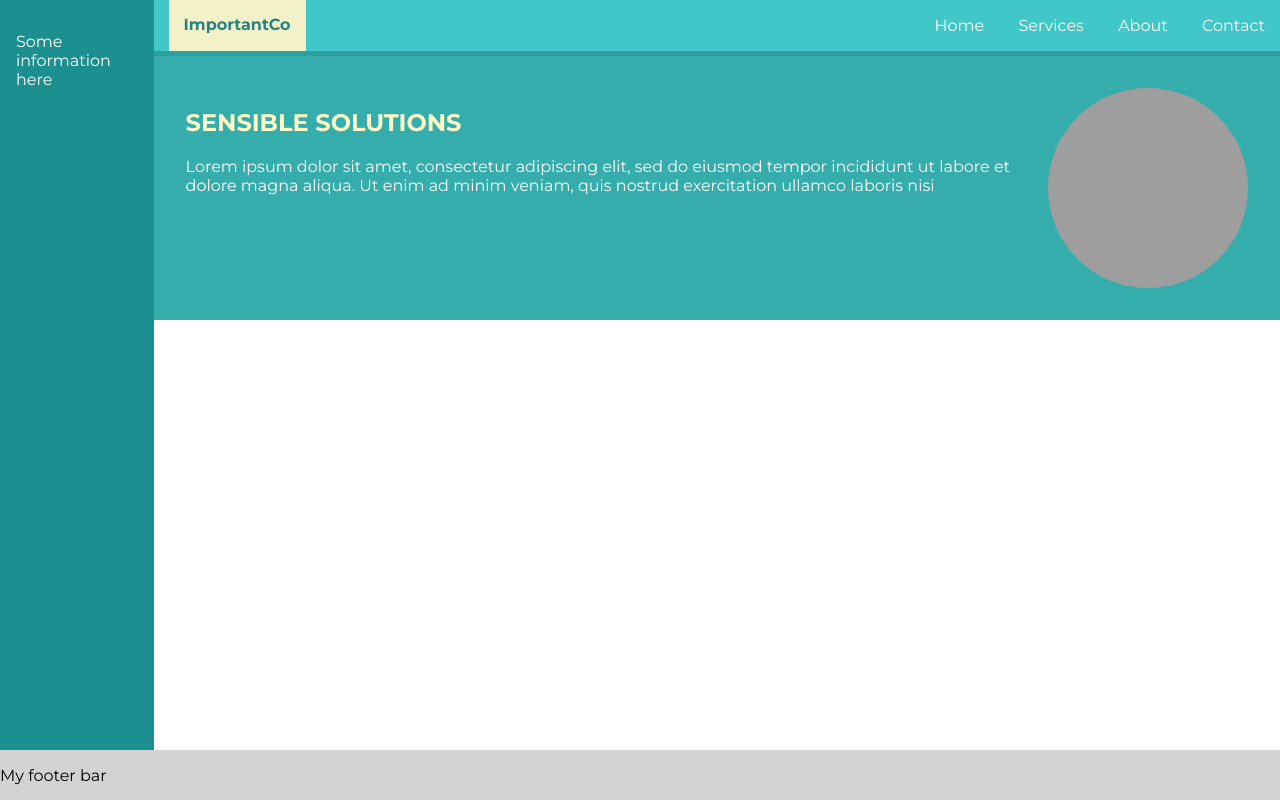
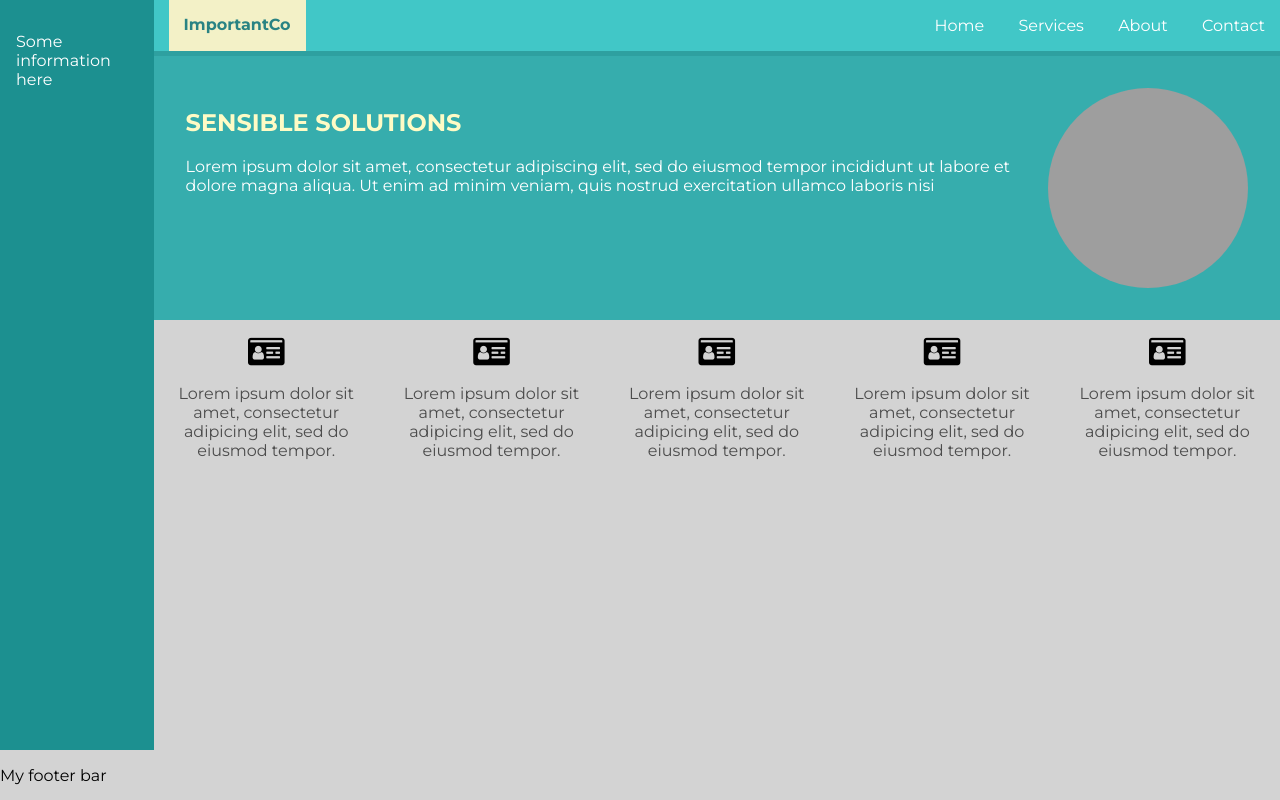
Before and after one commit to ChrisIngoe/css-grid, a website: page index.html in a window 1280 px wide. Drawn offline with Linux system fonts and the light colour scheme; grey boxes are pictures that could not be loaded.

Commit message:
Addd rows and columns

```diff
--- a/css/main.css
+++ b/css/main.css
@@ -4,6 +4,7 @@ body,
 html {
   height: 100%;
 }
+
 body {
   margin: 0;
   font-family: 'Montserrat', sans-serif;
@@ -14,16 +15,20 @@ body {
     'sidebar right'
     'footer footer';
 }
+
 a {
   text-decoration: none;
 }
+
 ul {
   list-style-type: none;
   float: right;
 }
+
 ul li {
   display: inline;
 }
+
 ul li a {
   color: #fff;
   padding: 15px;
@@ -38,6 +43,7 @@ ul li a {
   font-weight: bold;
   display: inline-block;
 }
+
 header {
   background-color: #41c7c7;
 
@@ -92,3 +98,28 @@ footer {
   grid-area: footer;
   background: lightgray;
 }
+
+#features {
+  display: grid;
+  grid-template-columns: repeat(5, auto);
+  text-align: center;
+}
+
+#features i {
+  font-size: 2em;
+}
+
+ul#features {
+  margin: 0;
+  padding: 0;
+
+}
+
+ul#features li {
+  background-color: lightgray;
+  padding: 1em;
+}
+
+ul#features li p {
+  color: #4c4c4c;
+}
--- a/index.html
+++ b/index.html
@@ -1,12 +1,15 @@
 <!DOCTYPE html>
 <html lang="en">
+
 <head>
   <meta charset="UTF-8" />
   <meta name="viewport" content="width=device-width, initial-scale=1.0" />
   <meta http-equiv="X-UA-Compatible" content="ie=edge" />
   <title>CSS Grid Demo</title>
+  <link rel="stylesheet" href="https://maxcdn.bootstrapcdn.com/font-awesome/4.7.0/css/font-awesome.min.css">
   <link rel="stylesheet" href="css/main.css" />
 </head>
+
 <body>
   <div class="sidebar">
     <p>Some information here</p>
@@ -29,15 +32,41 @@
       <div id="content">
         <h1>Sensible Solutions</h1>
         <p>
-            Lorem ipsum dolor sit amet, consectetur adipiscing elit, sed do eiusmod tempor incididunt ut labore et dolore magna aliqua. Ut enim ad minim veniam,
+          Lorem ipsum dolor sit amet, consectetur adipiscing elit, sed do eiusmod tempor incididunt ut labore et dolore
+          magna aliqua. Ut enim ad minim veniam,
           quis nostrud exercitation ullamco laboris nisi
         </p>
       </div>
       <img src="images/mountain.jpg" id="mountain" />
     </section>
+
+    <ul id="features">
+      <li>
+        <i class="fa fa-id-card" aria-hidden="true"></i>
+        <p>Lorem ipsum dolor sit amet, consectetur adipicing elit, sed do eiusmod tempor.</p>
+      </li>
+      <li>
+        <i class="fa fa-id-card" aria-hidden="true"></i>
+        <p>Lorem ipsum dolor sit amet, consectetur adipicing elit, sed do eiusmod tempor.</p>
+      </li>
+      <li>
+        <i class="fa fa-id-card" aria-hidden="true"></i>
+        <p>Lorem ipsum dolor sit amet, consectetur adipicing elit, sed do eiusmod tempor.</p>
+      </li>
+      <li>
+        <i class="fa fa-id-card" aria-hidden="true"></i>
+        <p>Lorem ipsum dolor sit amet, consectetur adipicing elit, sed do eiusmod tempor.</p>
+      </li>
+      <li>
+        <i class="fa fa-id-card" aria-hidden="true"></i>
+        <p>Lorem ipsum dolor sit amet, consectetur adipicing elit, sed do eiusmod tempor.</p>
+      </li>
+    </ul>
   </div>
+
   <footer>
     <p>My footer bar</p>
   </footer>
 </body>
+
 </html>
```
Also changed, not shown: 1 other file. Lines whose indentation alone changed are shown as unchanged.
